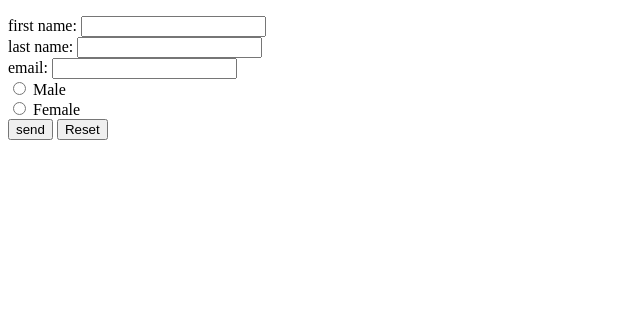
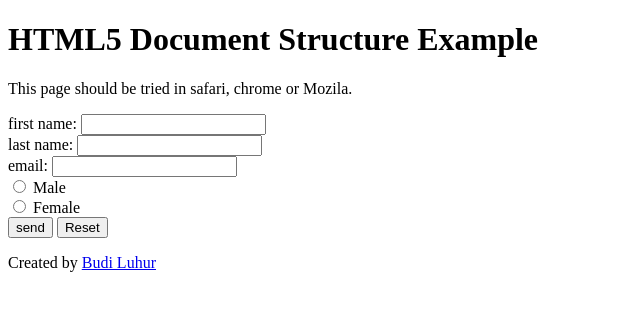
Before and after one commit to andrysunandarbl/basic-1, a plain HTML site: page index.html in a window 1280 px wide. Shown: the whole page, without its empty margins (0-640 px from the left). Drawn offline with Linux system fonts and the light colour scheme.

Commit message:
add header and footer

```diff
--- a/index.html
+++ b/index.html
@@ -5,6 +5,11 @@
     <title>Title</title>
 </head>
 <body>
+<header role="banner">
+    <h1>HTML5 Document Structure Example</h1>
+    <p>This page should be tried in safari, chrome or Mozila.</p>
+</header>
+
 <form action="http://budiluhur.com/api/data/form" method="post">
 
     <p>
@@ -24,5 +29,9 @@
 
     </p>
 </form>
+
+<footer>
+    <p>Created by <a href="http://budiluhur.ac.id/">Budi Luhur</a></p>
+</footer>
 </body>
 </html>
```
